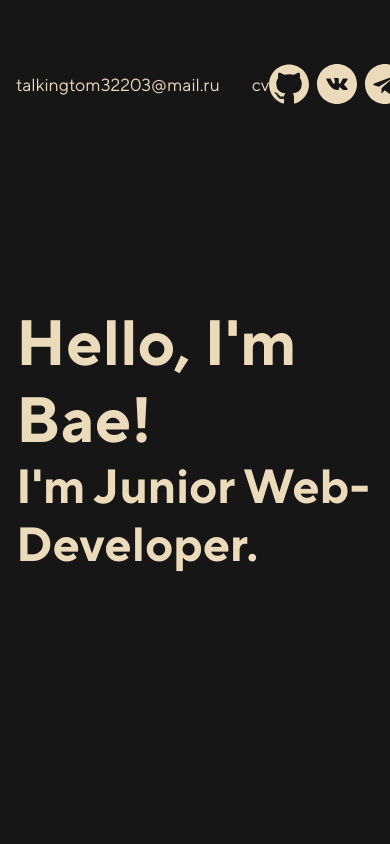
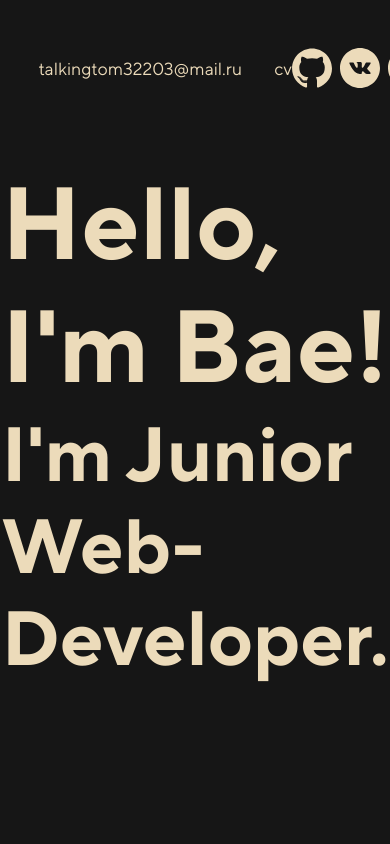
Before and after one commit to kabirov-bae/bae-visit-card, a Vue app: page / in a window 390 px wide. Shown: the top 844 px of the page. Built offline with nearby package versions, Linux system fonts and the light colour scheme; a web font is replaced by a local one.

Commit message:
- adaptive added

```diff
--- a/src/app/css/reset.css
+++ b/src/app/css/reset.css
@@ -143,6 +143,17 @@ body {
   position: relative;
 }
 
+@media (max-width: 1200px) {
+  body {
+    font-size: 8px;
+  }
+}
+@media (max-width: 768px) {
+  body {
+    font-size: 6px;
+  }
+}
+
 #app {
   display: flex;
   flex-direction: column;
--- a/src/shared/ui/Container/ui.vue
+++ b/src/shared/ui/Container/ui.vue
@@ -8,20 +8,8 @@
 
 <style scoped>
 .container {
-  padding: 0 24px;
+  padding: 0 2.4rem;
   width: 100%;
   margin: 0 auto;
 }
-
-@media (max-width: 1400px) {
-  .container {
-    padding: 20px;
-  }
-}
-
-@media (max-width: 900px) {
-  .container {
-    padding: 16px;
-  }
-}
 </style>
--- a/src/shared/ui/Heading/ui.vue
+++ b/src/shared/ui/Heading/ui.vue
@@ -15,23 +15,23 @@ const props = defineProps<Props>();
 
 <style scoped>
 h1 {
-  font-size: 64px;
+  font-size: 6.4rem;
 }
 
 h2 {
-  font-size: 48px;
+  font-size: 4.8rem;
 }
 
 h3 {
-  font-size: 36px;
+  font-size: 3.6rem;
 }
 
 h4 {
-  font-size: 24px;
+  font-size: 2.4rem;
 }
 
 h5 {
-  font-size: 18px;
+  font-size: 1.8rem;
 }
 
 .bold {
--- a/src/widgets/Skills/ui.vue
+++ b/src/widgets/Skills/ui.vue
@@ -24,13 +24,14 @@ import { Icons } from "@/shared/ui/Icons";
 <style>
 .skill__inner {
   display: flex;
-  gap: 20px;
+  gap: 2rem;
   justify-content: center;
   align-items: center;
+  padding: 0 2rem;
 }
 
 .skill__icon {
   aspect-ratio: 1;
-  width: 80px !important;
+  width: 8rem !important;
 }
 </style>
```
